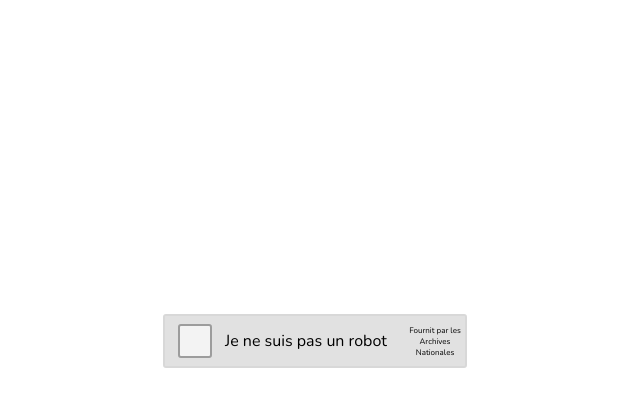
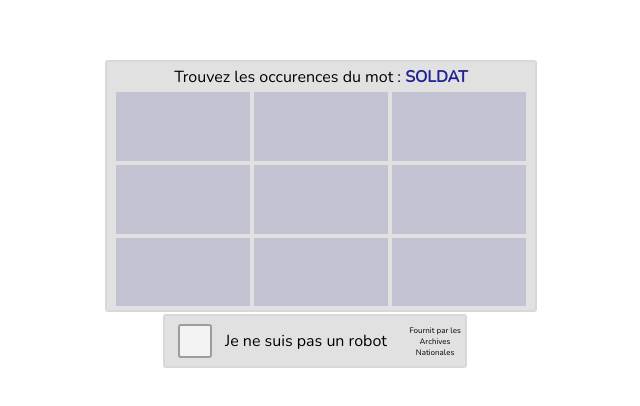
Before and after one commit to proust96/CapchaAN, a plain HTML site: page index.html in a window 1280 px wide. Shown: the part 126-532 px from the top of the page, without its empty margins (37-677 px from the left). Drawn offline with nearby package versions, Linux system fonts and the light colour scheme.

Commit message:
selectable images

```diff
--- a/script.js
+++ b/script.js
@@ -1,9 +1,32 @@
 var TEXT_ROBOT = "Je ne suis pas un robot";
 var TEXT_POWERED = "Fournit par les Archives Nationales";
+var TEXT_TOOLTIP_TITLE = 'Trouvez les occurences du mot : <span class="word_to_find">SOLDAT</span>';
 
 $( document ).ready(function() {
     $captcha = $("#captcha");
+    // THE CAPCHA FORM BOX
     $captcha.append('<div class="checkbox_div"><div class="checkbox_box"></div></div>');
     $captcha.append('<div class="text_robot">'+TEXT_ROBOT+'</div>');
     $captcha.append('<div class="text_powered">'+TEXT_POWERED+'</div>');
+
+    // VERIFICATION TOOLTIP
+    $captcha.append('<div class="verification_tooltip"></div>');
+    createVerificationTooltip($captcha.children().last());
+
+    addListeners();
 });
+
+function createVerificationTooltip($tooltip){
+    $tooltip.append('<div class="tooltip_title">'+TEXT_TOOLTIP_TITLE+'</div>');
+    $tooltip.append('<div class="tooltip_pictures_box"></div>');
+    $pBox = $tooltip.children().last();
+    for (let index = 0; index < 9; index++) {
+        $pBox.append('<div class="tooltip_picture_box_'+index+'"><img src="" /></div>')
+    }
+}
+
+function addListeners(){
+    $(".tooltip_pictures_box>div").on("click", function(){
+        $(this).toggleClass("selected");
+    })
+}
--- a/style.css
+++ b/style.css
@@ -4,6 +4,58 @@ html, body{
     margin-top: 220px;
     margin-left: 100px;
 }
+/* THE VERIFICATION TOOLTIP */
+.verification_tooltip {
+    position: absolute;
+    top: -256px;
+    left: -60px;
+    height: 240px;
+    width: 420px;
+    background-color: #e1e1e1;
+    border-radius: 3px;
+    display: flex;
+    flex-direction: column;
+    padding: 4px;
+    border: 2px solid #d8d8d8;
+}
+.tooltip_title {
+    flex: 0 0 10%;
+    text-align: center;
+}
+.tooltip_pictures_box {
+    flex: 0 0 90%;
+    display: flex;
+    flex-direction: row;
+    flex-wrap: wrap;
+    align-items: center;
+    justify-content: center;
+}
+.tooltip_pictures_box>div {
+    flex: 0 0 31%;
+    height: 30%;
+    background-color: #c3c3d3;
+    margin: 2px;
+    cursor: pointer;
+    border: 2px solid transparent;
+    transition: 0.25s all ease;
+}
+.tooltip_pictures_box>div.selected {
+    border: 2px solid #232395;
+}
+span.word_to_find {
+    color: #232395;
+    font-weight: 700;
+}
+
+
+
+
+
+
+
+
+/*  THE CAPCHA BOX */
+
 div#captcha {
     width: 300px;
     max-width: 300px;
@@ -18,6 +70,13 @@ div#captcha {
     font-family: 'Nunito', sans-serif;
     border: 2px solid #d8d8d8;
     border-radius: 3px;
+    cursor: default;
+    transition: 0.3s all ease;
+}
+div#captcha:hover {
+    border: 2px solid #c2c2c2;
+    border-radius: 5px;
+    background-color: #ebebeb;
 }
 div#captcha .text_powered {
     flex: 0 0 20%;
@@ -25,7 +84,6 @@ div#captcha .text_powered {
     text-align: center;
     font-size: 0.5em;
 }
-
 div#captcha .text_robot {
     flex: 1 1 60%;
 }
@@ -40,4 +98,8 @@ div#captcha .checkbox_div .checkbox_box {
     margin: auto;
     border: 2px solid #9c9c9c;
     border-radius: 3px;
+    cursor:pointer;
 }
+div#captcha .checkbox_div .checkbox_box:hover {
+    background-color: #eef2ff;
+}
```
